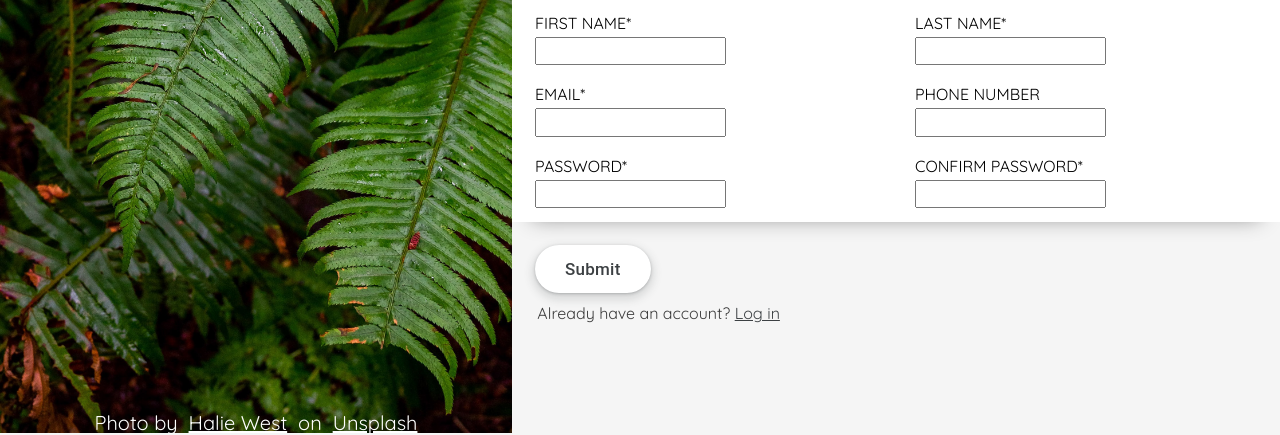
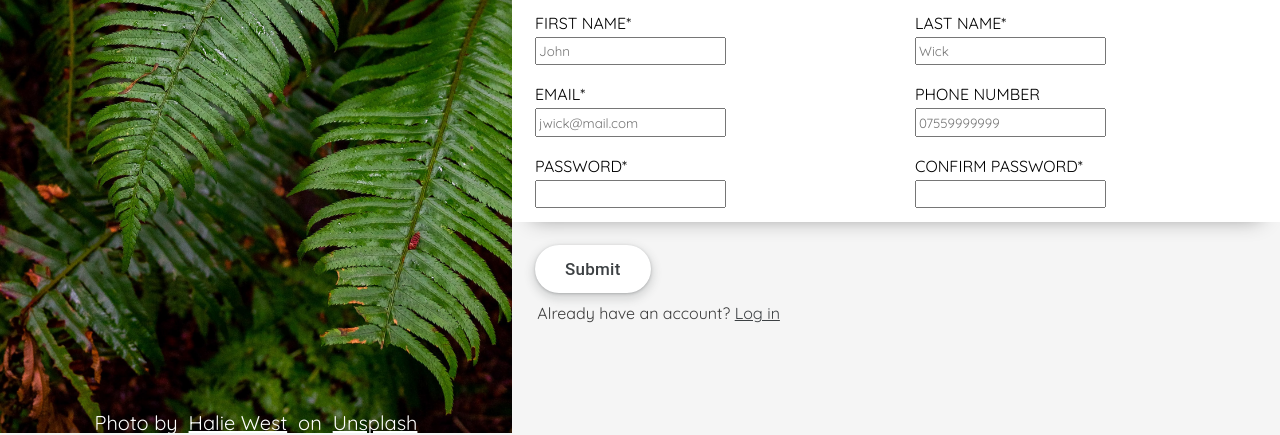
Before and after one commit to DrEpico/signupform, a plain HTML site: page index.html in a window 1280 px wide. Shown: the part 367-802 px from the top of the page. Drawn offline with Linux system fonts and the light colour scheme.

Commit message:
Added required attributes, placeholders. Moved <button> inside <form> so it works while it is not inside the white card element

```diff
--- a/index.html
+++ b/index.html
@@ -29,32 +29,34 @@
                 <form method="post">
                     <div class="form-row">
                         <label for="first-name">FIRST NAME*</label>
-                        <input type="text" id="first-name" name="first-name">
+                        <input type="text" id="first-name" name="first-name" required placeholder="John">
                     </div>
                     <div class="form-row">
                         <label for="last-name">LAST NAME*</label>
-                        <input type="text" id="last-name" name="last-name">
+                        <input type="text" id="last-name" name="last-name" required placeholder="Wick">
                     </div>
                     <div class="form-row">
                         <label for="email">EMAIL*</label>
-                        <input type="email" id="email" name="email">
+                        <input type="email" id="email" name="email" required placeholder="jwick@mail.com">
                     </div>
                     <div class="form-row">
                         <label for="phone-number">PHONE NUMBER</label>
-                        <input type="text" id="phone-number" name="phone-number">
+                        <input type="text" id="phone-number" name="phone-number" placeholder="07559999999">
                     </div>
                     <div class="form-row">
                         <label for="password">PASSWORD*</label>
-                        <input type="text" id="password" name="password">
+                        <input type="text" id="password" name="password" required>
                     </div>
                     <div class="form-row">
                         <label for="confirm-password">CONFIRM PASSWORD*</label>
-                        <input type="text" id="confirm-password" name="confirm-password">
+                        <input type="text" id="confirm-password" name="confirm-password" required>
                     </div>
+            </div>
+                    <button class="button-17" type="submit">Submit</button>
+                    <p class="login">Already have an account? <a href="index.html">Log in</a></p>
                 </form>
-            </div>
-            <button class="button-17" type="submit">Submit</button>
-            <p class="login">Already have an account? <a href="index.html">Log in</a></p>
+
+
         </div>
     </div>
 </body>
--- a/style.css
+++ b/style.css
@@ -174,7 +174,7 @@ button {
 
 .button-17:hover {
   background: #F6F9FE;
-  color: #144750;
+  color: #145028;
 }
 
 .button-17:active {
@@ -184,7 +184,7 @@ button {
 
 .button-17:focus {
   outline: none;
-  border: 2px solid #144750;
+  border: 2px solid #145026;
 }
 
 .button-17:not(:disabled) {
@@ -207,6 +207,10 @@ button {
   box-shadow: rgba(60, 64, 67, .3) 0 1px 3px 0, rgba(60, 64, 67, .15) 0 4px 8px 3px;
 }
 
+.button-17:invalid {
+    box-shadow: rgba(182, 48, 31, 0.3) 0 1px 3px 0, rgba(172, 56, 41, 0.3) 0 4px 8px 3px;
+}
+
 .login {
     padding-left: 3.3%;
     font-size: 16px;
```
